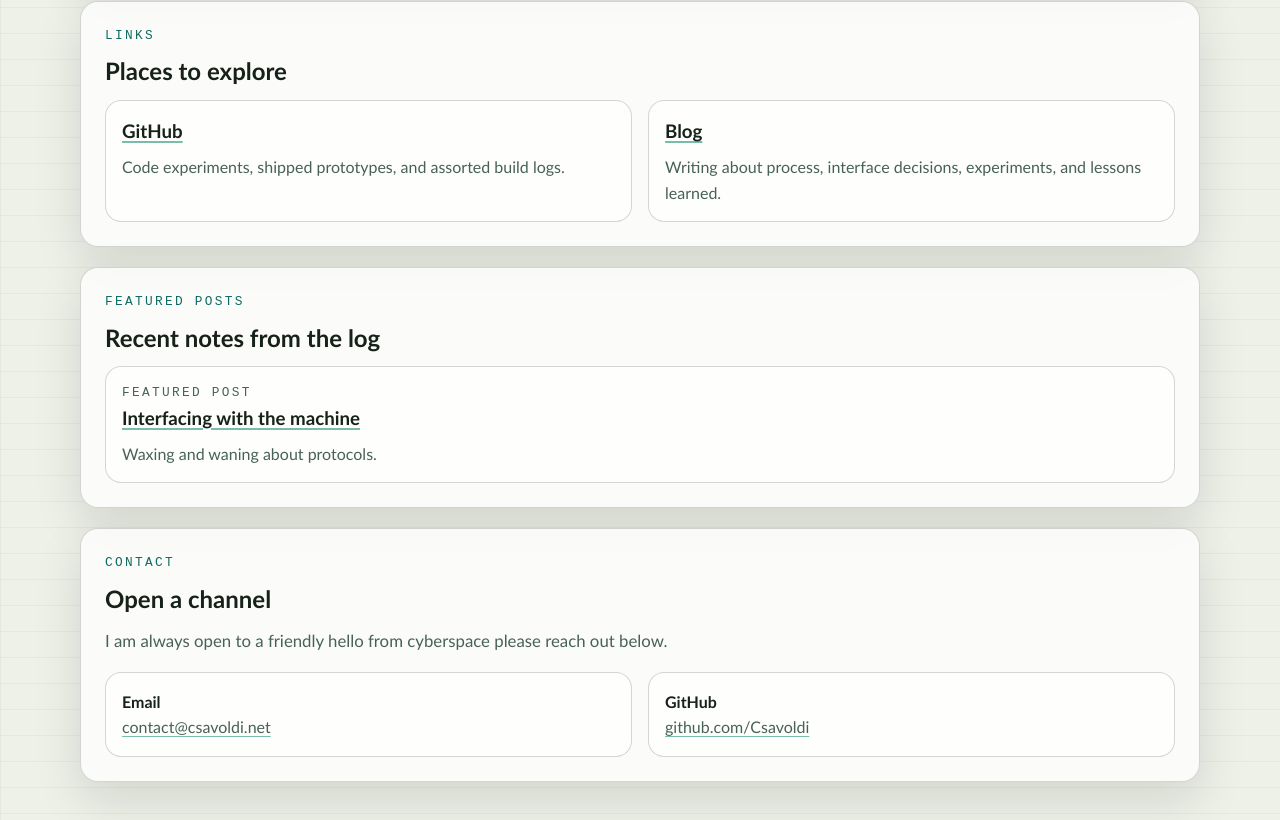
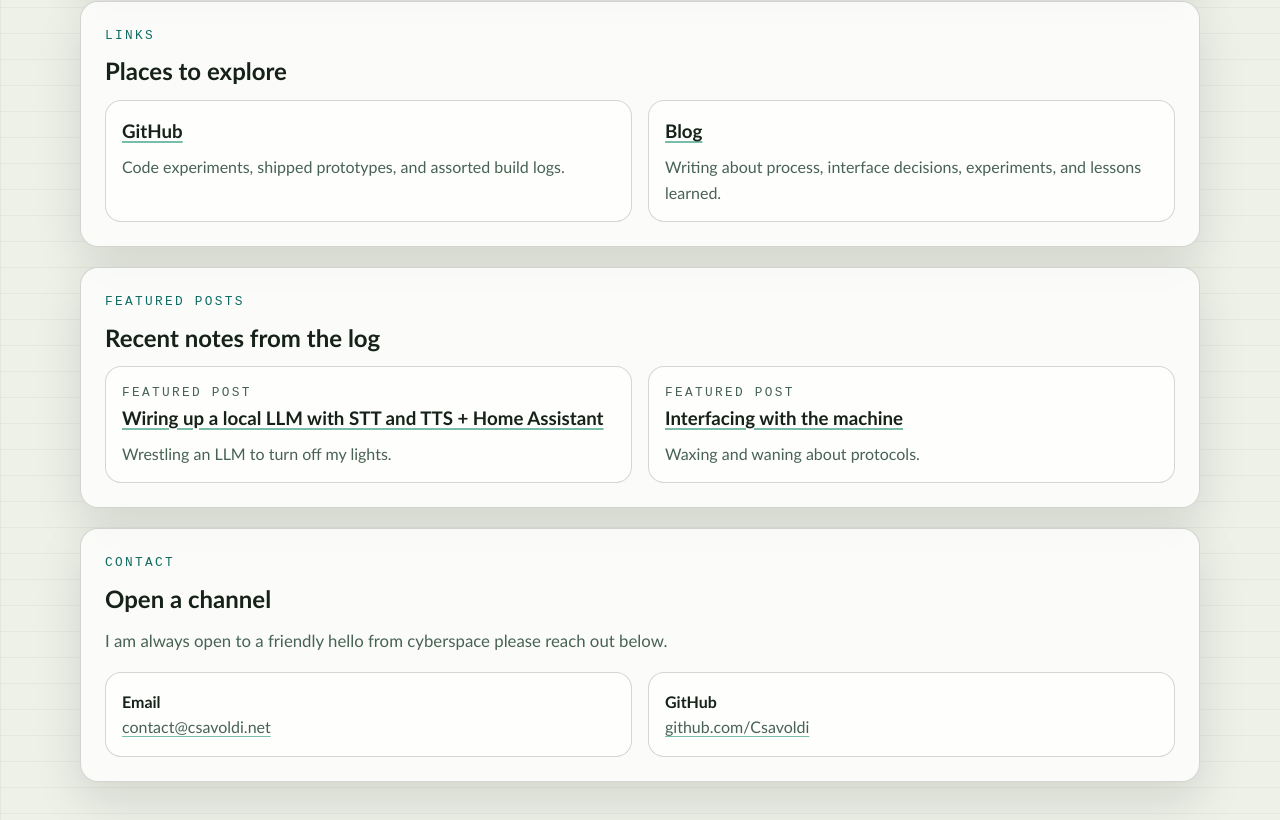
Before and after one commit to Csavoldi/csavoldi.github.io, a website: page index.html in a window 1280 px wide. Shown: the part 1579-2399 px from the top of the page. Drawn offline with Linux system fonts and the light colour scheme.

Commit message:
Add local LLM post to featured posts

```diff
--- a/index.html
+++ b/index.html
@@ -130,6 +130,12 @@
       <div class="post-grid">
         <article class="post-card">
           <p class="eyebrow">Featured Post</p>
+          <h3><a href="blog/posts/wiring-up-a-local-llm-with-stt-and-tts-home-assistant.html">Wiring up a local LLM with STT and TTS + Home Assistant</a></h3>
+          <p>Wrestling an LLM to turn off my lights.</p>
+        </article>
+
+        <article class="post-card">
+          <p class="eyebrow">Featured Post</p>
           <h3><a href="blog/posts/interfacing-with-the-machine.html">Interfacing with the machine</a></h3>
           <p>Waxing and waning about protocols.</p>
         </article>
```
